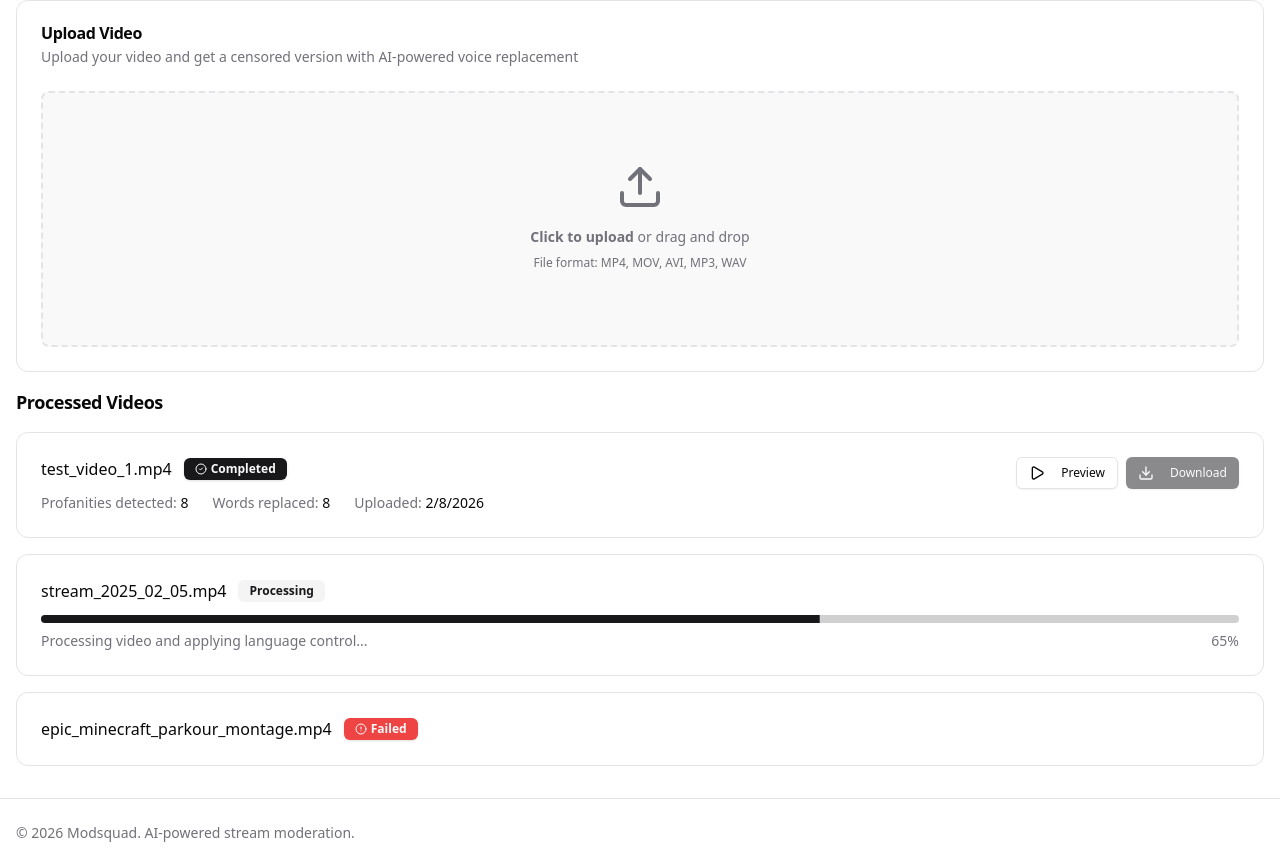
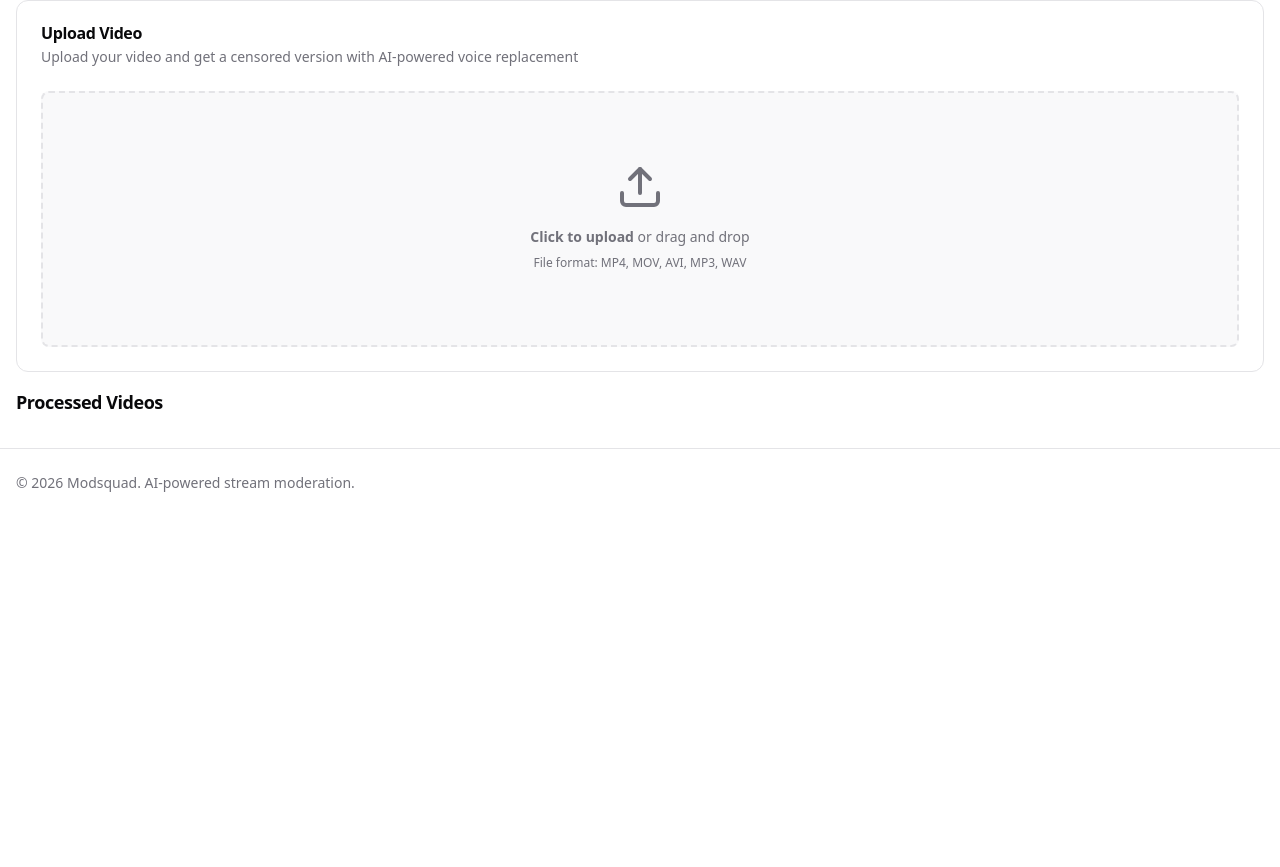
Before and after one commit to kumathy/Modsquad, a React (Vite) app in the folder frontend/: page / in a window 1280 px wide. Shown: the part 301-1168 px from the top of the page. After the commit the page ends 818 px from the top, so only its background shows below. Built offline with nearby package versions, Linux system fonts and the light colour scheme.

Commit message:
Fix: persist processed videos across tab switches

```diff
--- a/frontend/src/App.jsx
+++ b/frontend/src/App.jsx
@@ -11,6 +11,8 @@ import Settings from "@/components/settings/Settings";
 import { Film, Radio, Settings2 } from "lucide-react";
 
 export default function App() {
+  const [processedVideos, setProcessedVideos] = useState([]);
+
   return (
     <div className="flex flex-col min-h-screen">
       <header className="border-b">
@@ -52,7 +54,10 @@ export default function App() {
                   version with AI-cloned voice replacement.
                 </p>
               </div>
-              <VideoProcessor />
+              <VideoProcessor
+                processedVideos={processedVideos}
+                setProcessedVideos={setProcessedVideos}
+              />
             </TabsContent>
 
             <TabsContent value="real-time" className="space-y-6">
--- a/frontend/src/components/video/VideoProcessor.jsx
+++ b/frontend/src/components/video/VideoProcessor.jsx
@@ -1,35 +1,7 @@
-import { useState } from "react";
-
 import VideoUploadCard from "@/components/video/VideoUploadCard";
 import ProcessedVideoCard from "@/components/video/ProcessedVideoCard";
 
-export default function VideoProcessor() {
-  const [processedVideos, setProcessedVideos] = useState([
-    {
-      name: "test_video_1.mp4",
-      status: "completed",
-      profanitiesDetected: 8,
-      wordsReplaced: 8,
-      uploadedAt: new Date("2026-02-08T10:30:00"),
-      progress: 100,
-    },
-    {
-      name: "stream_2025_02_05.mp4",
-      status: "processing",
-      profanitiesDetected: 3,
-      wordsReplaced: 0,
-      uploadedAt: new Date("2026-02-05T11:45:00"),
-      progress: 65,
-    },
-    {
-      name: "epic_minecraft_parkour_montage.mp4",
-      status: "failed",
-      profanitiesDetected: 0,
-      wordsReplaced: 0,
-      uploadedAt: new Date("2026-02-03T12:00:00"),
-      progress: 0,
-    },
-  ]);
+export default function VideoProcessor({ processedVideos, setProcessedVideos }) {
 
   function handleUploadStart(file) {
     const processingVideo = {
@@ -42,7 +14,7 @@ export default function VideoProcessor() {
       id: Date.now(),
     };
 
-    setProcessedVideos([processingVideo, ...processedVideos]);
+    setProcessedVideos((prevVideos) => [processingVideo, ...prevVideos]);
     return processingVideo.id;
   }
 
```
